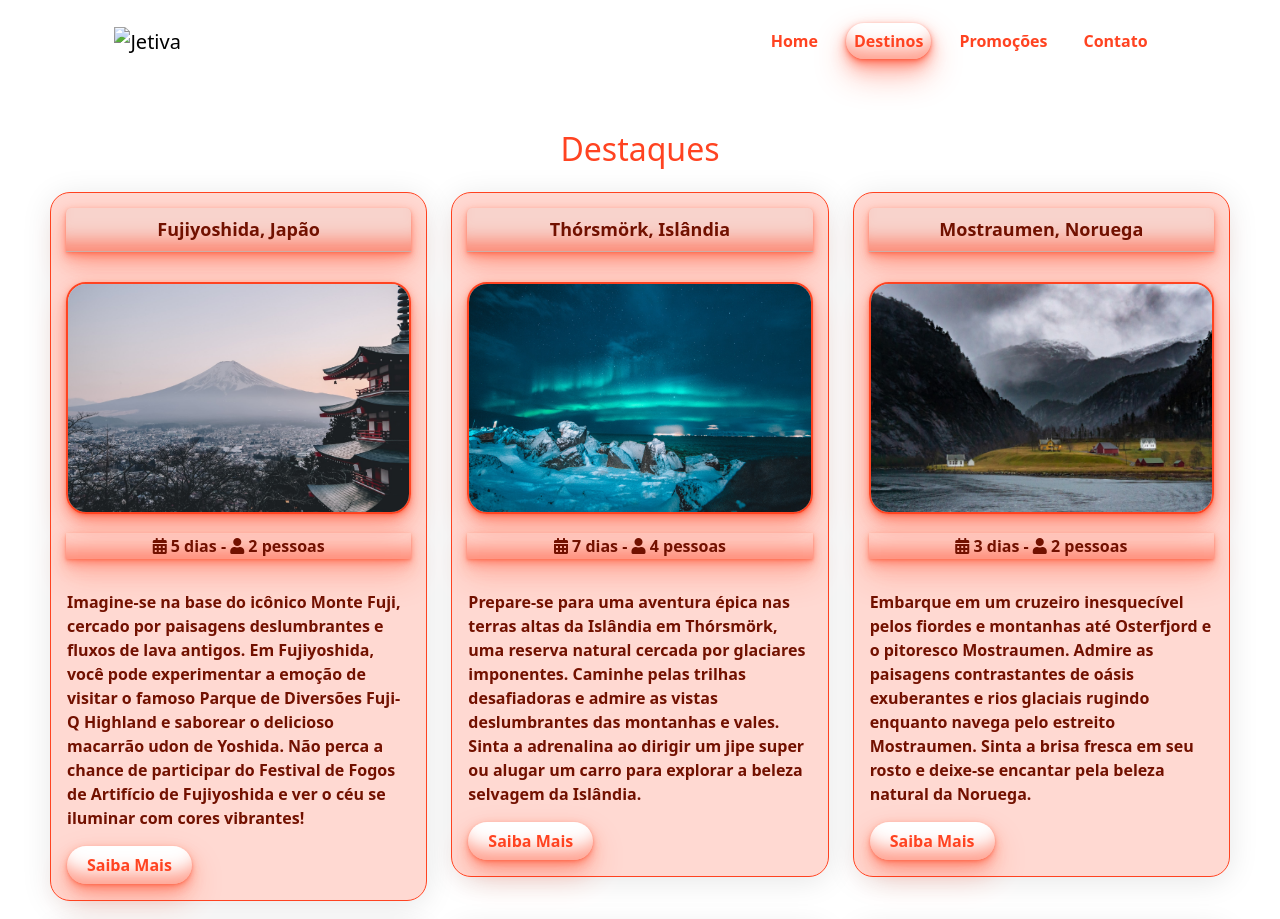
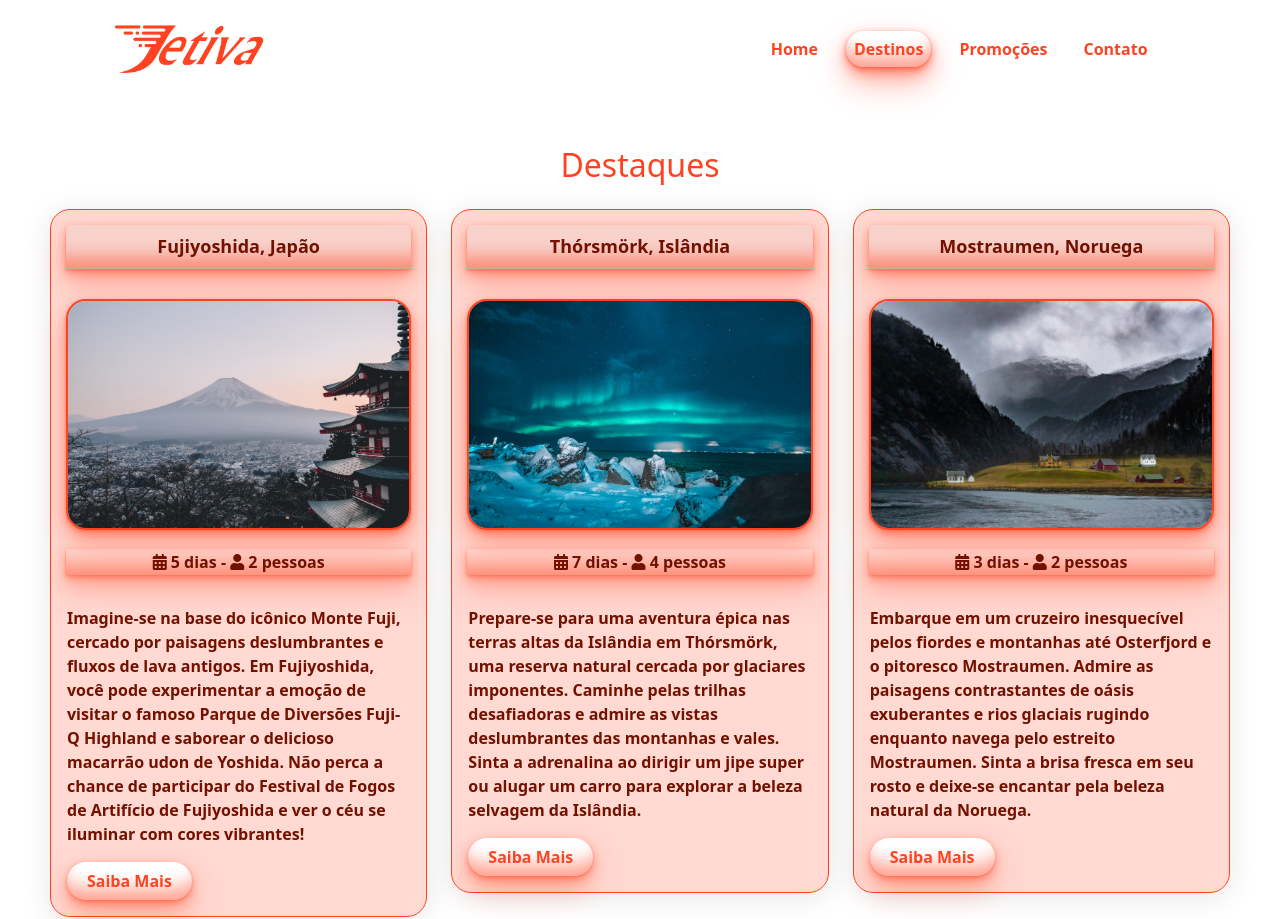
Before and after one commit to Cyber-Millennium/Jetiva, a plain HTML site: page docs/html/destinos.html in a window 1280 px wide. Shown: the top 919 px of the page. Drawn offline with nearby package versions, Linux system fonts and the light colour scheme.

Commit message:
Correção de links.

```diff
--- a/docs/html/destinos.html
+++ b/docs/html/destinos.html
@@ -53,7 +53,7 @@
         <nav class="navbar navbar-expand-lg navbar-light bg-transparent">
           <div class="container-fluid">
             <a class="navbar-brand" href="#">
-              <img src="..img/logo/Jetiva.png" alt="Jetiva" />
+              <img src="../img/logo/Jetiva.png" alt="Jetiva" />
             </a>
             <button
               class="navbar-toggler"
```
